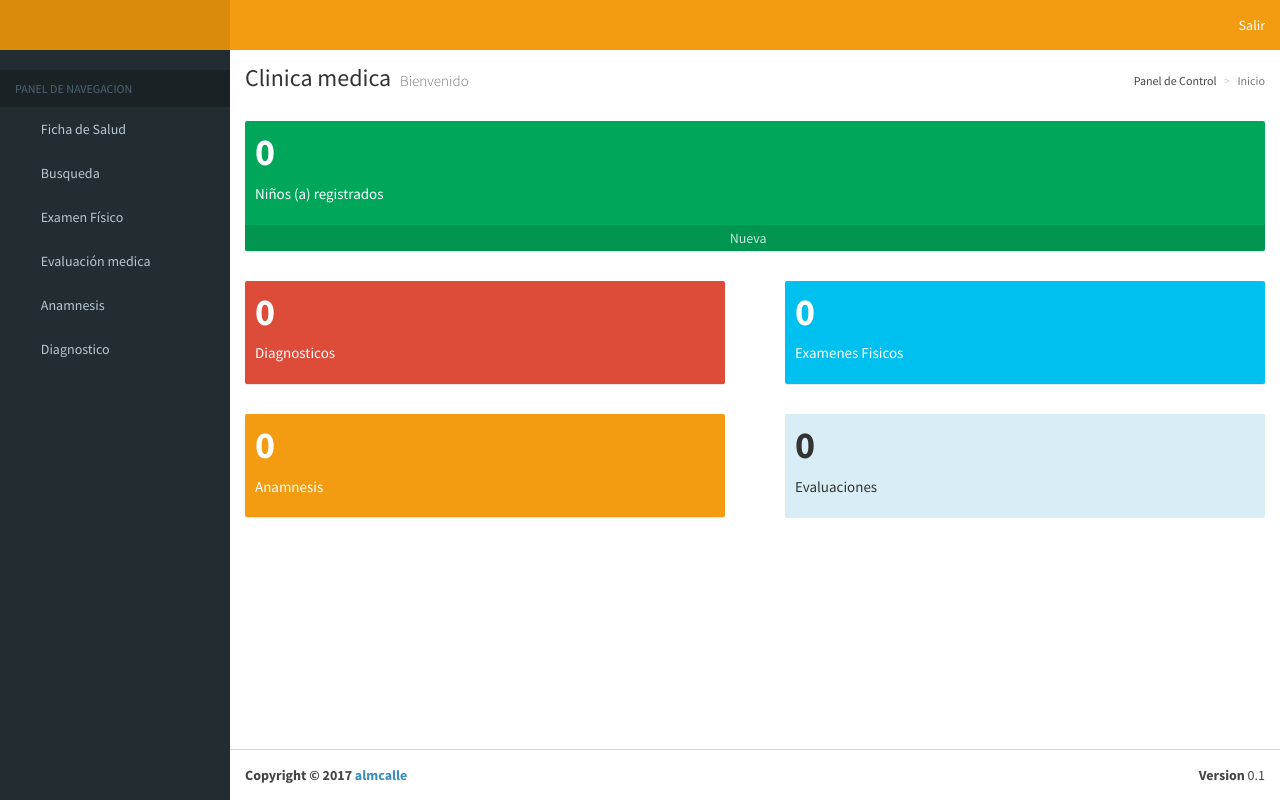
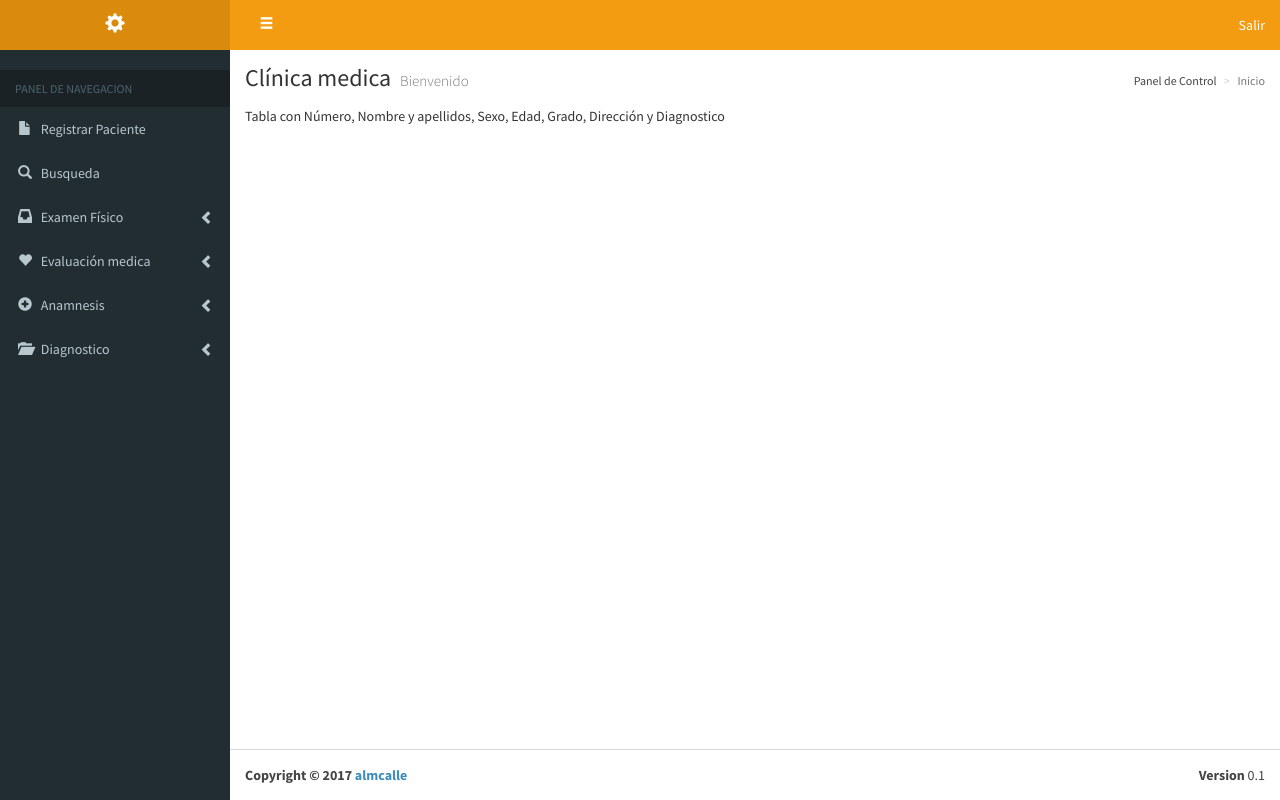
Before and after one commit to almcalle/Clinica-Salud, a PHP site: page /menu.php in a window 1280 px wide. Run offline with PHP 8.4, Linux system fonts and the light colour scheme; the visitor is signed in with stand-in values (Sample User, id 1); data that the repository does not hold is empty; some web fonts are replaced.

Commit message:
Añadido nueva ficha
Añadido nueva ficha

```diff
--- a/css/mycss.css
+++ b/css/mycss.css
@@ -3,3 +3,7 @@
 .small-box {
     margin: 15px;
 }
+
+.col-xs-6 {
+    padding-left: 0px;
+}
--- /dev/null
+++ b/include/fin.inc
@@ -0,0 +1,2 @@
+</body>
+</html>
--- a/include/head.inc
+++ b/include/head.inc
@@ -2,12 +2,12 @@
 <html>
   <head>
     <meta charset="UTF-8">
-    <title>Escuela Saludable</title>
+    <title>Clínica Santa Teresa</title>
     <meta content='width=device-width, initial-scale=1, maximum-scale=1, user-scalable=no' name='viewport'>
     <!-- Bootstrap 3.3.4 -->
     <link href="bootstrap/css/bootstrap.min.css" rel="stylesheet" type="text/css" />
     <!-- FontAwesome 4.3.0  -->
-    <link href="css/font-awesome.min.css" rel="stylesheet" type="text/css" />
+    <!-- <link href="css/font-awesome.min.css" rel="stylesheet" type="text/css" /> -->
     <!-- Theme style -->
     <link href="dist/css/AdminLTE.css" rel="stylesheet" type="text/css" />
     <link rel="stylesheet" type="text/css" href="css/mycss.css"/>
--- a/include/menu.inc
+++ b/include/menu.inc
@@ -1,16 +1,17 @@
 <header class="main-header">
   <a href="menu.php" class="logo">
     <!-- LOGO -->
-    <i class="fa fa-cogs"></i>
+    <i class="glyphicon glyphicon-cog"></i>
   </a>
   <!-- Header Navbar: style can be found in header.less -->
   <nav class="navbar navbar-static-top" role="navigation">
     <!--Boton Menu -->
     <a class="sidebar-toggle" role="button" data-toggle="offcanvas" href="#">
-      <span class="sr-only"></span>
+       <span class="sr-only"></span>
+       <span class="glyphicon glyphicon-menu-hamburger"></span>
+      <!--<span class="icon-bar"></span>
       <span class="icon-bar"></span>
-      <span class="icon-bar"></span>
-      <span class="icon-bar"></span>
+      <span class="icon-bar"></span> -->
     </a>
 
     <!-- Navbar Right Menu -->
@@ -50,22 +51,24 @@
               <li class="header">PANEL DE NAVEGACION</li>
                 <!--TIEMPO EXTRA-->
                 <li class="treeview">
-                  <a href="#">
-                    <i class="fa fa-file-text"></i>
+                  <!-- <a href="#">
+                    <i class="glyphicon glyphicon-file"></i>
                     <span>Ficha de Salud</span>
-                    <i class="fa fa-angle-left pull-right"></i>
-                  </a>
-                  <ul class="treeview-menu">
-                    <li><a href="nuevaFicha.php"><i class="fa fa-circle-o text-orange"></i> Registrar niño(a)</a></li>
-                    <li><a href="consultaFicha.php"><i class="fa fa-circle-o text-orange"></i> Control Ficha</a></li>
-                  </ul>
+                    <!-- <i class="glyphicon glyphicon-chevron-left pull-right"></i> -->
+                  <!-- </a>  -->
+                  <!-- <ul class="treeview-menu"> -->
+                    <li><a href="nuevaFicha.php"><i class="glyphicon glyphicon-file"></i>
+                      <span>Registrar Paciente</span>
+                    </a></li>
+                    <!-- <li><a href="consultaFicha.php"><i class="fa fa-circle-o text-orange"></i> Lista Pacientes</a></li> -->
+                  <!-- </ul> -->
                 </li>
                 <!--Busqueda-->
                 <li class="treeview">
                   <a href="busqueda.php">
-                    <i class="fa fa-search"></i>
+                    <i class="glyphicon glyphicon-search"></i>
                     <span>Busqueda</span>
-                    <!-- <i class="fa fa-angle-left pull-right"></i> -->
+                    <!-- <i class="glyphicon glyphicon-chevron-left pull-right"></i> -->
                   </a>
                   <!-- <ul class="treeview-menu">
                     <li><a href="consultaExamen.php"><i class="fa fa-circle-o text-orange"></i> Consultar Examen Físico</a></li>
@@ -74,9 +77,9 @@
                 <!--Examen Físico-->
                 <li class="treeview">
                   <a href="#">
-                    <i class="fa fa-archive"></i>
+                    <i class="glyphicon glyphicon-inbox"></i>
                     <span>Examen Físico</span>
-                    <i class="fa fa-angle-left pull-right"></i>
+                    <i class="glyphicon glyphicon-chevron-left pull-right"></i>
                   </a>
                   <ul class="treeview-menu">
                     <li><a href="consultaExamen.php"><i class="fa fa-circle-o text-orange"></i> Consultar Examen Físico</a></li>
@@ -85,9 +88,9 @@
                 <!--Evaluacion medica-->
                 <li class="treeview">
                   <a href="#">
-                    <i class="fa fa-heartbeat"></i>
+                    <i class="glyphicon glyphicon-heart"></i>
                     <span>Evaluación medica</span>
-                    <i class="fa fa-angle-left pull-right"></i>
+                    <i class="glyphicon glyphicon-chevron-left pull-right"></i>
                   </a>
                   <ul class="treeview-menu">
                     <li><a href="consultaEvaluacion.php"><i class="fa fa-circle-o text-orange"></i> Consultar Evaluación medica</a></li>
@@ -96,9 +99,9 @@
                 <!--Examen Físico -->
                <li class="treeview">
                   <a href="#">
-                    <i class="fa  fa-plus-square"></i>
+                    <i class="glyphicon glyphicon-plus-sign"></i>
                     <span>Anamnesis</span>
-                    <i class="fa fa-angle-left pull-right"></i>
+                    <i class="glyphicon glyphicon-chevron-left pull-right"></i>
                   </a>
                   <ul class="treeview-menu">
                     <li><a href="consultaAnamnesis.php"><i class="fa fa-circle-o text-orange"></i> Consultar Anamnesis</a></li>
@@ -107,9 +110,9 @@
                 <!--Diagnosticos-->
                 <li class="treeview">
                   <a href="#">
-                    <i class="fa fa-gittip"></i>
+                    <i class="glyphicon glyphicon-folder-open"></i>
                     <span>Diagnostico</span>
-                    <i class="fa fa-angle-left pull-right"></i>
+                    <i class="glyphicon glyphicon-chevron-left pull-right"></i>
                     <ul class="treeview-menu">
                     <li><a href="consultaDiagnostico.php"><i class="fa fa-circle-o text-orange"></i> Consultar Diagnostico</a></li>
                     </ul>
--- a/index.php
+++ b/index.php
@@ -7,7 +7,7 @@
       <p>Santa Teresa</p>
       </div><!-- /.login-logo -->
       <div class="login-box-body">
-        <p class="login-box-msg">Clinica medica iniciar sesión</p>
+        <p class="login-box-msg">Iniciar Sesión</p>
         <form method="post" action="php/validar-usuario.php">
           <div class="form-group has-feedback">
             <input type="text" class="form-control" name="usuario" value="" required="required" maxlength="8" placeholder="Usuario"/>
--- a/menu.php
+++ b/menu.php
@@ -7,7 +7,7 @@ include 'include/menu.inc';
       <div class="content-wrapper">
       	<section class="content-header">
 	          <h1>
-	            Clinica medica
+	            Clínica medica
 	            <small>Bienvenido</small>
 	          </h1>
 	          <ol class="breadcrumb">
@@ -17,135 +17,8 @@ include 'include/menu.inc';
 	    </section>
 
       <section class="content">
-          <div class="row">
-            <!-- Page Heading -->
-			<!-- ./col Fichas-->
-      <div class="row">
-        		<div class="col-xs-12">
-        		  <!-- small box -->
-         		 	<div class="small-box bg-green">
-            		<div class="inner">
-                <?php
-                require 'php/conexion.php';
-                //BUSCA NUMERO DE FICHAS
-                $consulta1 = mysql_query("select COUNT(*) from ficha");
-                $fichas=mysql_result($consulta1,0);
-                mysql_close($conexion);
-                ?>
-              		<h3><?php echo $fichas; ?></h3>
 
-              		<p>Niños (a) registrados</p>
-            		</div>
-            		<div class="icon">
-              			<i class="fa fa-users"></i>
-            		</div>
-            		<a href="nuevaFicha.php" class="small-box-footer">Nueva <i class="fa fa-arrow-circle-right"></i></a>
-          			</div>
-        		</div>
-        <!-- ./col -->
-        <!-- ./col Fichas-->
-      </div>
-
-        <div class="row">
-        		<div class="col-xs-6">
-        		  <!-- small box -->
-         		 	<div class="small-box bg-red">
-            		<div class="inner">
-                <?php
-                require 'php/conexion.php';
-                //BUSCA NUMERO DE DIAGNOSTICOS
-                $consulta2 = mysql_query("select COUNT(*) from diagnosticos");
-                $diag=mysql_result($consulta2,0);
-                mysql_close($conexion);
-                ?>
-              		<h3><?php echo $diag; ?></h3>
-
-              		<p>Diagnosticos</p>
-            		</div>
-            		<div class="icon">
-              			<i class="fa  fa-gittip"></i>
-            		</div>
-            		<!-- <a href="nuevoDiagnostico.php" class="small-box-footer">Nuevo <i class="fa fa-arrow-circle-right"></i></a> -->
-          			</div>
-        		</div>
-          <!--/////////////////////////////////////-->
-
-
-                  <!-- ./col Fichas-->
-        		<div class="col-xs-6">
-        		  <!-- small box -->
-         		 	<div class="small-box bg-aqua">
-            		<div class="inner">
-                <?php
-                require 'php/conexion.php';
-                //BUSCA NUMERO DE EXAMENES
-                $consulta2 = mysql_query("select COUNT(*) from examen");
-                $diag=mysql_result($consulta2,0);
-                mysql_close($conexion);
-                ?>
-              		<h3><?php echo $diag; ?></h3>
-
-              		<p>Examenes Fisicos</p>
-            		</div>
-            		<div class="icon">
-              			<i class="fa  fa-archive"></i>
-            		</div>
-            		<!-- <a href="nuevoExamen.php" class="small-box-footer">Nuevo <i class="fa fa-arrow-circle-right"></i></a> -->
-          			</div>
-        		</div>
-        <!-- ./col -->
-                  <!-- ./col Examen Fisico-->
-                </div>
-                <div class="row">
-        		<div class="col-xs-6">
-        		  <!-- small box -->
-         		 	<div class="small-box bg-yellow">
-            		<div class="inner">
-                <?php
-                require 'php/conexion.php';
-                //BUSCA NUMERO DE ANAMNESIS
-                $consulta2 = mysql_query("select COUNT(*) from anamnesis");
-                $diag=mysql_result($consulta2,0);
-                mysql_close($conexion);
-                ?>
-              		<h3><?php echo $diag; ?></h3>
-
-              		<p>Anamnesis</p>
-            		</div>
-            		<div class="icon">
-              			<i class="fa fa-file-text"></i>
-            		</div>
-            		<!-- <a href="nuevoAnamnesis.php" class="small-box-footer">Nuevo <i class="fa fa-arrow-circle-right"></i></a> -->
-          			</div>
-        		</div>
-
-        <!-- ./col -->
-
-
-        		<div class="col-xs-6">
-        		  <!-- small box -->
-         		 	<div class="small-box bg-info">
-            		<div class="inner">
-                <?php
-                require 'php/conexion.php';
-                //BUSCA NUMERO DE ANAMNESIS
-                $consulta2 = mysql_query("select COUNT(*) from evaluaciones");
-                $diag=mysql_result($consulta2,0);
-                mysql_close($conexion);
-                ?>
-              		<h3><?php echo $diag; ?></h3>
-
-              		<p>Evaluaciones</p>
-            		</div>
-            		<div class="icon">
-              			<i class="fa fa-heartbeat"></i>
-            		</div>
-            		<!-- <a href="nuevaEvaluacion.php" class="small-box-footer">Nuevo <i class="fa fa-arrow-circle-right"></i></a> -->
-          			</div>
-        		</div>
-
-        <!-- ./col -->
-</div>
+      Tabla con Número, Nombre y apellidos, Sexo, Edad, Grado, Dirección y Diagnostico
         </section><!-- right col -->
       </div>
       </div><!-- ./wrapper -->
--- a/php/conexion.php
+++ b/php/conexion.php
@@ -2,5 +2,5 @@
 #$conexion = mysql_connect("localhost","root","");
 $conexion = mysql_connect("localhost","root","381991");
 
-mysql_select_db("clinica",$conexion) or die (header("Location: ../error/505.php"));
+mysql_select_db("clinica_santa_teresa",$conexion) or die (header("Location: ../error/505.php"));
 ?>
```
Also changed, not shown: nuevaFicha.php (added, +173 -0 lines).
